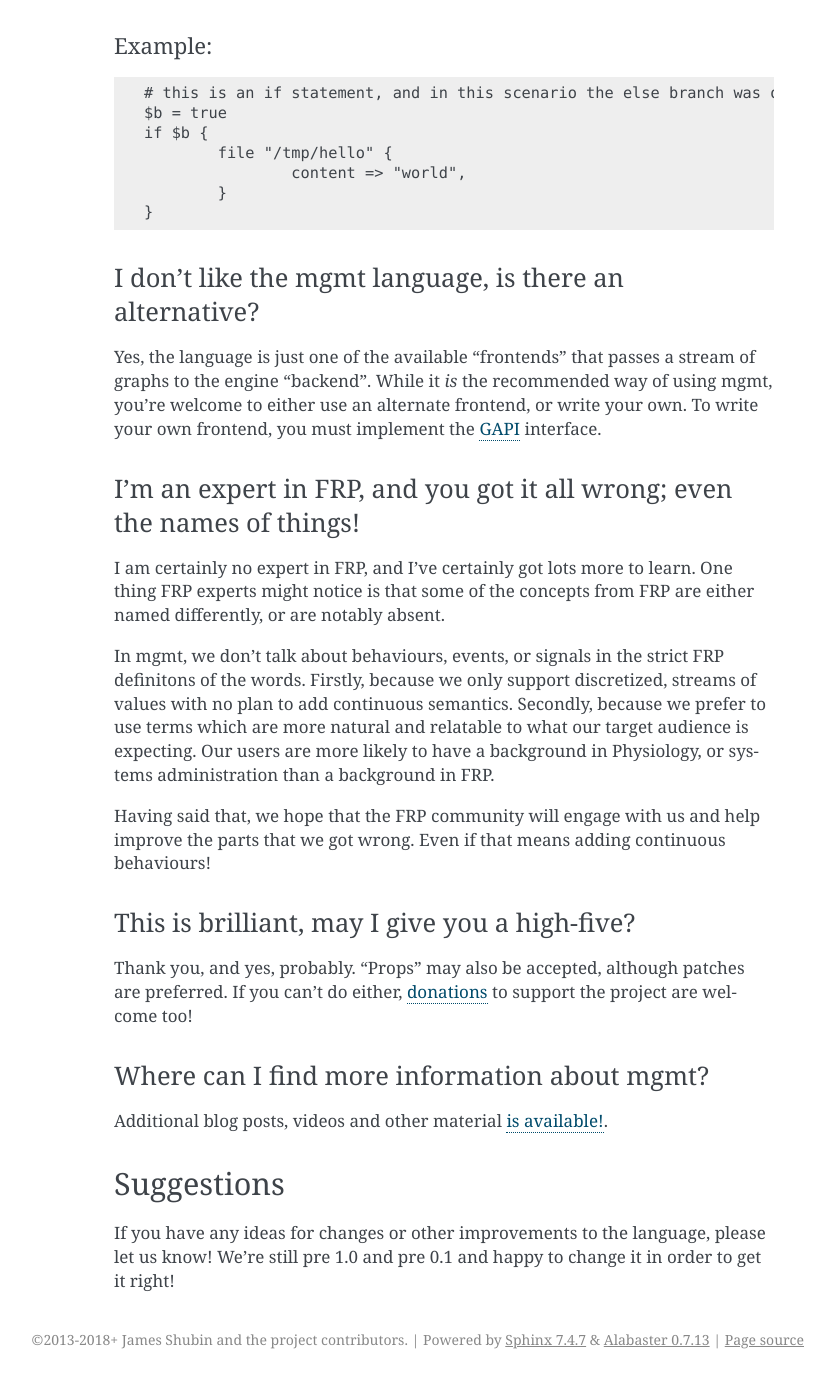
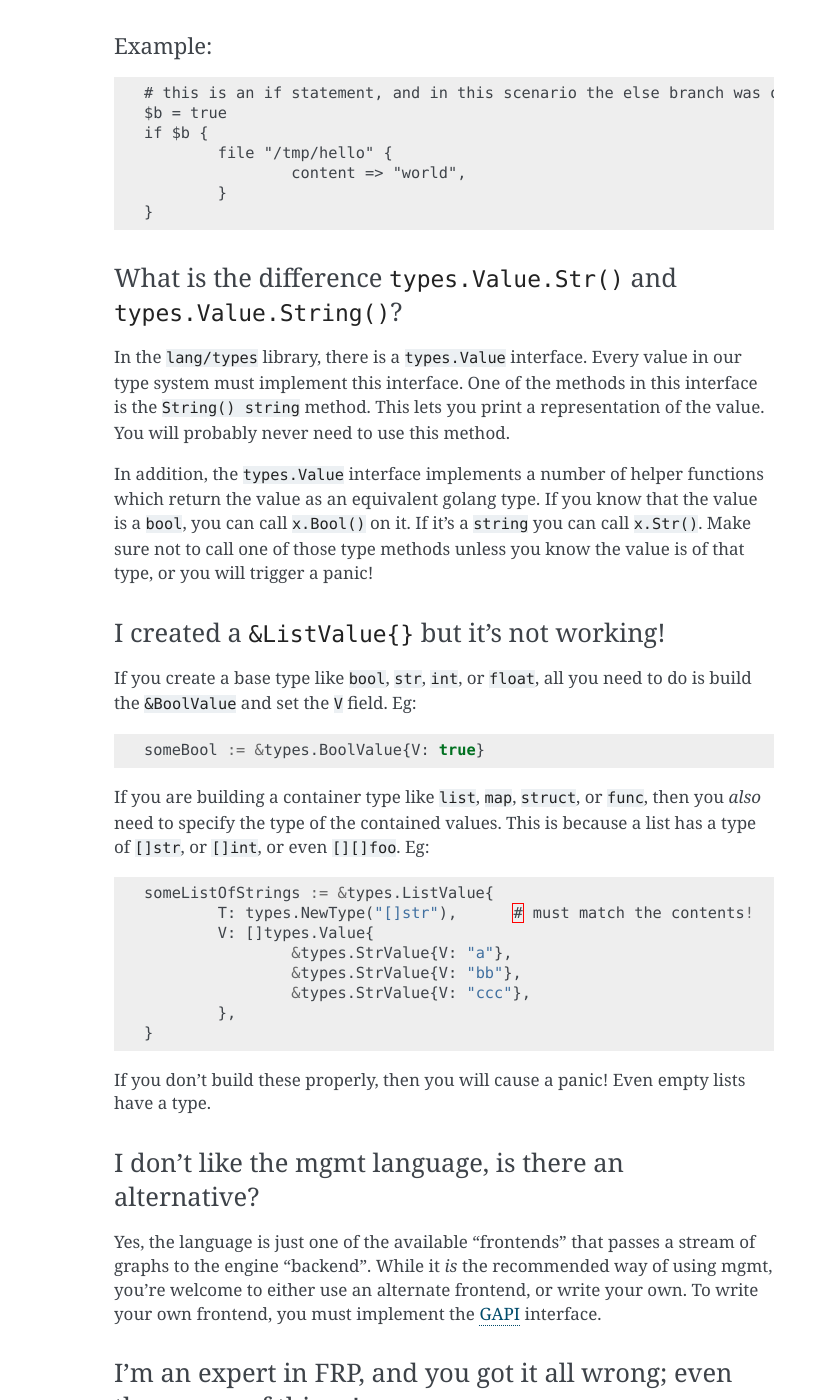
Before and after one commit to purpleidea/mgmt, a Sphinx documentation site: the page built from docs/language-guide.md, in a window 1280 px wide and 1400 px high, scrolled down 9380 px. Shown: the whole window, without its empty margins (306-1140 px from the left). Built offline with Sphinx 7.4.7, drawn with Linux system fonts in a browser that asks for light colours; before the commit the page ends 10759 px from its top, so only the background shows below that; some of the changed text lies outside the part shown.

Commit message:
docs: Add two faq entries about the type system

````diff
--- a/docs/language-guide.md
+++ b/docs/language-guide.md
@@ -429,6 +429,46 @@ if $b {
 }
 ```
 
+### What is the difference `types.Value.Str()` and `types.Value.String()`?
+
+In the `lang/types` library, there is a `types.Value` interface. Every value in
+our type system must implement this interface. One of the methods in this
+interface is the `String() string` method. This lets you print a representation
+of the value. You will probably never need to use this method.
+
+In addition, the `types.Value` interface implements a number of helper functions
+which return the value as an equivalent golang type. If you know that the value
+is a `bool`, you can call `x.Bool()` on it. If it's a `string` you can call
+`x.Str()`. Make sure not to call one of those type methods unless you know the
+value is of that type, or you will trigger a panic!
+
+### I created a `&ListValue{}` but it's not working!
+
+If you create a base type like `bool`, `str`, `int`, or `float`, all you need to
+do is build the `&BoolValue` and set the `V` field. Eg:
+
+```golang
+someBool := &types.BoolValue{V: true}
+```
+
+If you are building a container type like `list`, `map`, `struct`, or `func`,
+then you *also* need to specify the type of the contained values. This is
+because a list has a type of `[]str`, or `[]int`, or even `[][]foo`. Eg:
+
+```golang
+someListOfStrings := &types.ListValue{
+	T: types.NewType("[]str"),	# must match the contents!
+	V: []types.Value{
+		&types.StrValue{V: "a"},
+		&types.StrValue{V: "bb"},
+		&types.StrValue{V: "ccc"},
+	},
+}
+```
+
+If you don't build these properly, then you will cause a panic! Even empty lists
+have a type.
+
 ### I don't like the mgmt language, is there an alternative?
 
 Yes, the language is just one of the available "frontends" that passes a stream
````
